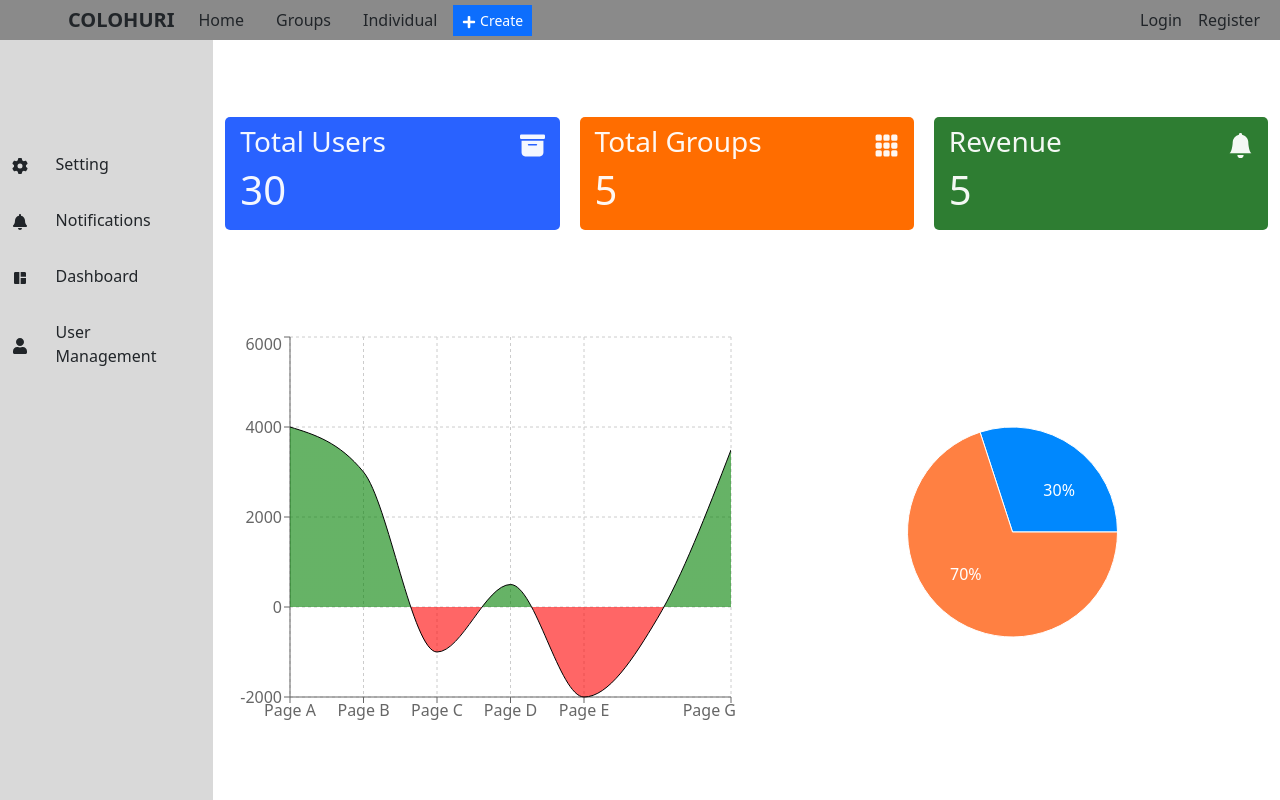
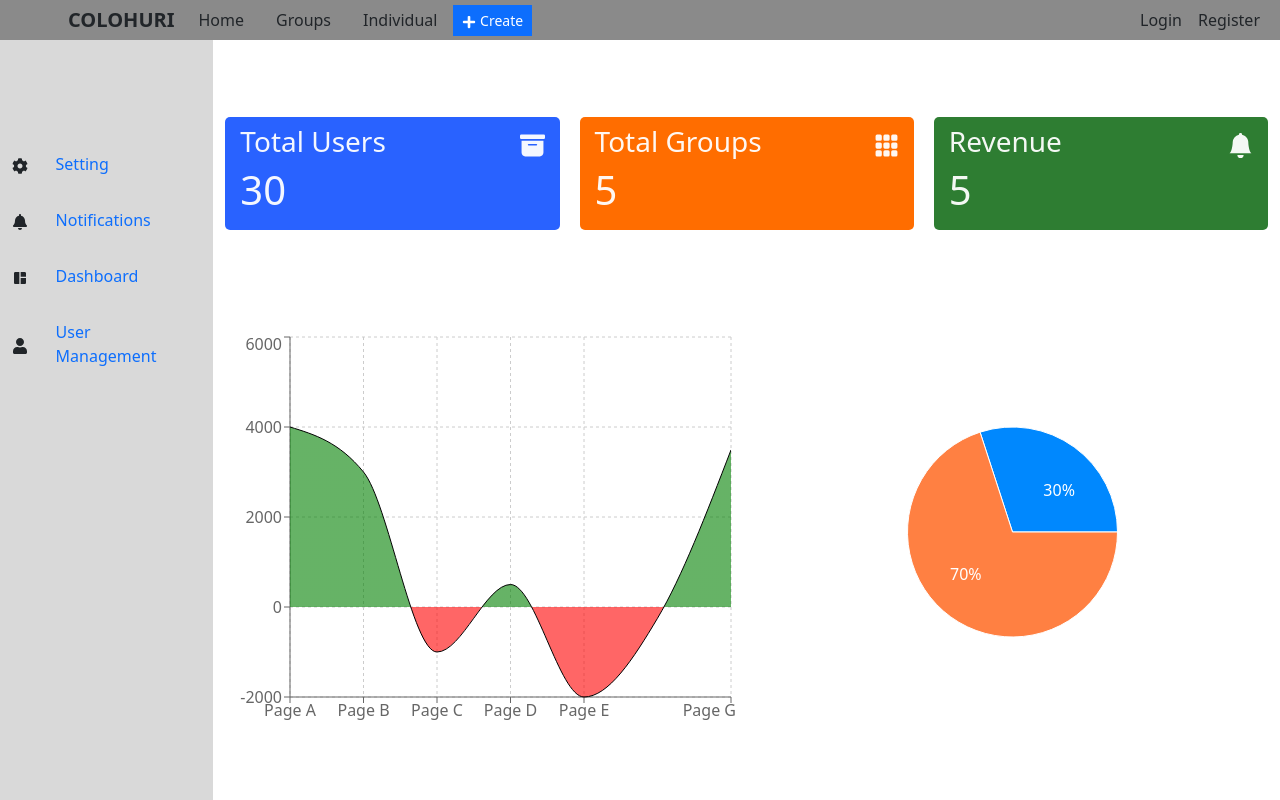
Before and after one commit to anhpham03092003/SDN302, a React (Create React App) app in the folder sdn302/: page /admin/dashboard in a window 1280 px wide. Built offline with nearby package versions, Linux system fonts and the light colour scheme.

Commit message:
small fix

```diff
--- a/sdn302/src/Components/Admin_Components/AdminSideBar.jsx
+++ b/sdn302/src/Components/Admin_Components/AdminSideBar.jsx
@@ -1,43 +1,59 @@
-import React from 'react'
-import { Col, Row } from 'react-bootstrap'
-import { FaAngleLeft,FaBell, FaAngleRight, FaLayerGroup, FaPlus, FaUser } from 'react-icons/fa'
-import { FaGear, FaUserGroup } from "react-icons/fa6"
-import { MdSpaceDashboard } from "react-icons/md";
+import React from 'react';
+import { Col, Row } from 'react-bootstrap';
+import { FaBell, FaCog, FaUser } from 'react-icons/fa';
+import { MdSpaceDashboard } from 'react-icons/md';
+import { Link } from 'react-router-dom';
+
 function AdminSideBar() {
     return (
         <div>
-            <Row className='vh-12  '>
+            <Row className='vh-12'></Row>
 
+            <Row className='py-2 sidebar-items'>
+                <Col className='align-content-center text-start' md={2}>
+                    <FaCog/>
+                </Col>
+                <Col className='align-content-center text-start' md={10}>
+                    <Link to="/settings" className='text-decoration-none'>
+                        <p className='m-2'>Setting</p>
+                    </Link>
+                </Col>
             </Row>
 
             <Row className='py-2 sidebar-items'>
-                <Col className='align-content-center text-start' md={2}><FaGear/></Col>
+                <Col className='align-content-center text-start' md={2}>
+                    <FaBell/>
+                </Col>
                 <Col className='align-content-center text-start' md={10}>
-                    <p className='m-2'>Setting</p>
-                </Col>
-            </Row>
-            <Row className='py-2 sidebar-items'>
-                <Col className='align-content-center text-start' md={2}><FaBell/></Col>
-                <Col className='align-content-center text-start' md={10}>
-                    <p className='m-2'> Notifications</p>
-                </Col>
-            </Row>
-            <Row className='py-2 sidebar-items'>
-                <Col className='align-content-center text-start' md={2}><MdSpaceDashboard/></Col>
-                <Col className='align-content-center text-start' md={10}>
-                    <p className='m-2'> Dashboard</p>
-                </Col >
-            </Row>
-            <Row className='py-2 sidebar-items'>
-                <Col className='align-content-center text-start' md={2}><FaUser/></Col>
-                <Col className='align-content-center text-start' md={10}>
-                    <p className='m-2'> User Management</p>
+                    <Link to="/notifications" className='text-decoration-none'>
+                        <p className='m-2'>Notifications</p>
+                    </Link>
                 </Col>
             </Row>
 
+            <Row className='py-2 sidebar-items'>
+                <Col className='align-content-center text-start' md={2}>
+                    <MdSpaceDashboard/>
+                </Col>
+                <Col className='align-content-center text-start' md={10}>
+                    <Link to="/admin/dashboard" className='text-decoration-none'>
+                        <p className='m-2'>Dashboard</p>
+                    </Link>
+                </Col>
+            </Row>
 
+            <Row className='py-2 sidebar-items'>
+                <Col className='align-content-center text-start' md={2}>
+                    <FaUser/>
+                </Col>
+                <Col className='align-content-center text-start' md={10}>
+                    <Link to="/admin/userManagement" className='text-decoration-none'>
+                        <p className='m-2'>User Management</p>
+                    </Link>
+                </Col>
+            </Row>
         </div>
-    )
+    );
 }
 
-export default AdminSideBar
+export default AdminSideBar;
--- a/sdn302/src/Components/Home_components/Footer.jsx
+++ b/sdn302/src/Components/Home_components/Footer.jsx
@@ -9,15 +9,15 @@ function Footer() {
         <div className={styles.footer_width}>
           <h3>About</h3>
           <p className={styles.about_p}>
-            Welcome to TaskSnap! Stay organized, boost productivity, and conquer your day with our intuitive to-do list app.
+            Welcome to Colohuri! Stay organized, boost productivity, and conquer your day with our intuitive to-do list app.
             Add tasks, set deadlines, and track your progress effortlessly. Let’s get things done together!
           </p>
         </div>
         <div className={`${styles.footer_width} ${styles.group_info}`}>
-          <h3>Group Info</h3>
-          <p><strong>Leader:</strong> Nguyen Duy Anh </p>
-          <p><strong>Developer:</strong> Nguyen Hoang Anh </p>
-          <p><strong>Developer:</strong> Nguyen Van Quyen </p>
+          <h3>Services</h3>
+          <p><strong>Todo list</strong></p>
+          <p><strong>Group Creation</strong></p>
+          <p><strong>Feedback</strong></p>
         </div>
         <div className={styles.footer_width}>
           <h3>Contact</h3>
```
